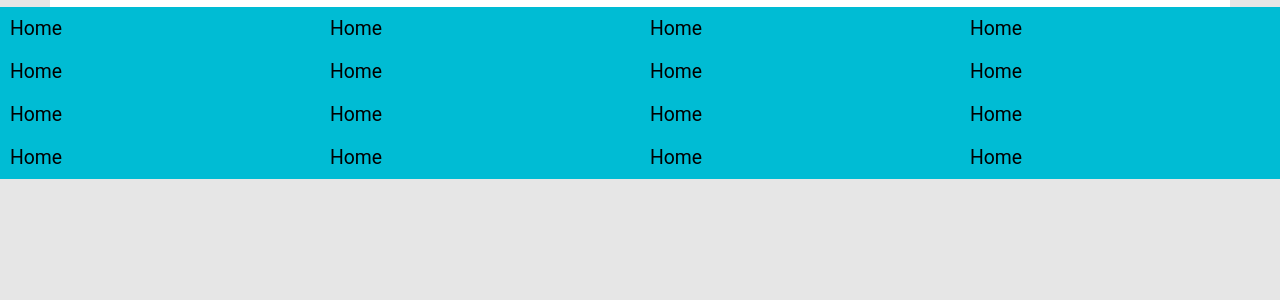
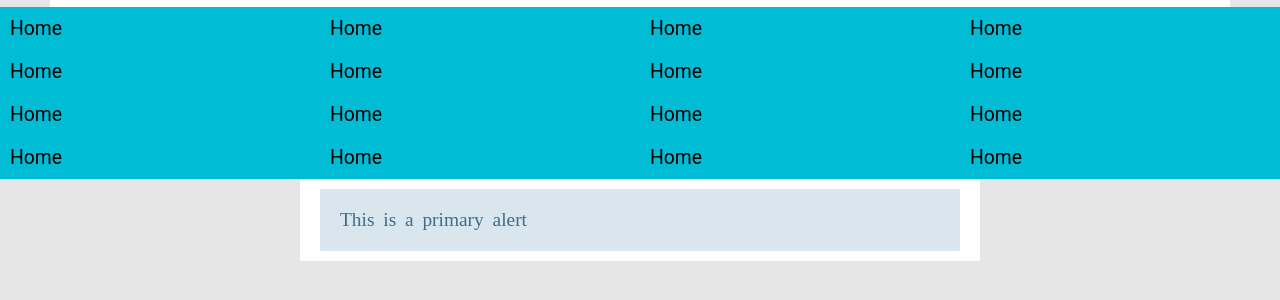
Before and after one commit to Shubham7567/Easy, a plain HTML site: page index.html in a window 1280 px wide. Shown: the part 420-720 px from the top of the page. Drawn offline with Linux system fonts and the light colour scheme; a web font is replaced by a local one.

Commit message:
After 10 days

```diff
--- a/css/easy.scss
+++ b/css/easy.scss
@@ -112,3 +112,4 @@ h6
 @import "scss/container_fluid";
 @import "scss/row";
 @import "scss/background";
+@import "scss/alerts";
--- /dev/null
+++ b/css/scss/_alerts.scss
@@ -0,0 +1,13 @@
+.alert{
+    max-width: 100%;
+    height: auto;
+    padding: 20px;
+    font-size: 1.1rem;
+    font-family: $epilogue;
+    word-spacing: 4px;
+}
+
+.alert-primary{
+    background-color: lighten($primary,40%);
+    color: darken($primary,10%);
+}
--- a/index.html
+++ b/index.html
@@ -54,5 +54,12 @@
         <div class="col-xxl-1 col-xl-2 col-lg-3 col-md-6 col-sm-12">Home</div>
         <div class="col-xxl-1 col-xl-2 col-lg-3 col-md-6 col-sm-12">Home</div>
     </div>
+
+    <div class="container bg-white">
+        <div class="alert alert-primary">
+            This is a primary alert
+        </div>
+    </div>
+
 </body>
 </html>
```
Also changed, not shown: css/easy.css, css/scss/_variables.scss (line endings or trailing spaces), 2 other files.
